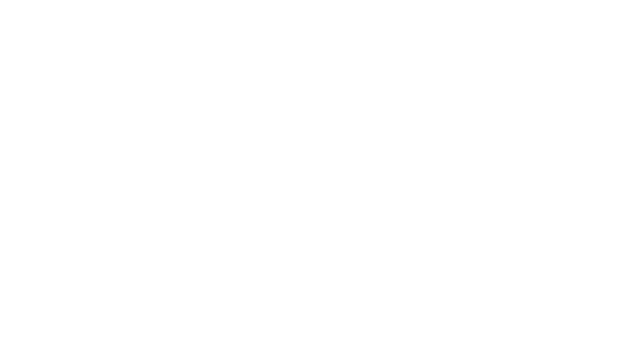
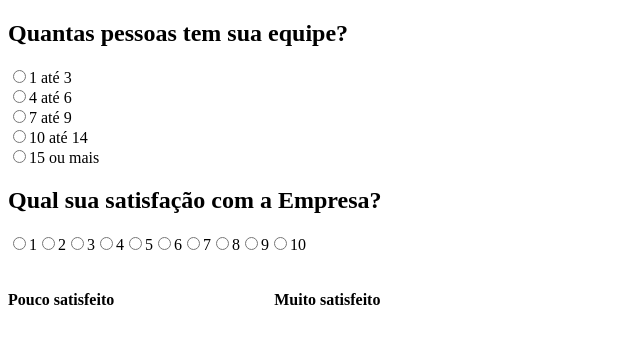
Before and after one commit to MatheusAraujoDev/Desafio-Formulario-Firebase, a React (Create React App) app: page /quiz in a window 1280 px wide. Shown: the top 344 px of the page, without its empty margins (0-640 px from the left). Built offline with nearby package versions, Linux system fonts and the light colour scheme.

Commit message:
Instala Material UI ao projeto

```diff
--- a/package.json
+++ b/package.json
@@ -3,6 +3,9 @@
   "version": "0.1.0",
   "private": true,
   "dependencies": {
+    "@emotion/react": "^11.7.1",
+    "@emotion/styled": "^11.6.0",
+    "@mui/material": "^5.3.1",
     "@testing-library/jest-dom": "^5.16.1",
     "@testing-library/react": "^12.1.2",
     "@testing-library/user-event": "^13.5.0",
--- a/src/App.js
+++ b/src/App.js
@@ -1,12 +1,14 @@
 import React from "react";
 import { BrowserRouter, Switch, Route } from "react-router-dom";
 import Home from "./pages/Home";
+import Questions from "./pages/Questions";
 
 function App() {
   return (
     <BrowserRouter>
       <Switch>
         <Route exact path="/" component={ Home } />
+        <Route exact path="/quiz" component={ Questions } />
       </Switch>
     </BrowserRouter>
   );
--- /dev/null
+++ b/src/pages/Questions.jsx
@@ -0,0 +1,46 @@
+import React from 'react';
+
+export default function Questions() {
+  return (
+    <>
+      <h2>Quantas pessoas tem sua equipe? </h2>
+        <div style={
+        {
+          display: 'flex',
+          flexDirection: 'column' }
+        }>
+          <label>
+            <input type="radio" name='peopleAmount' value="1 até 3" />1 até 3
+          </label>
+          <label>
+            <input type="radio" name='peopleAmount' value="4 até 6" />4 até 6
+          </label>
+          <label>
+            <input type="radio" name='peopleAmount' value="7 até 9" />7 até 9
+          </label>
+          <label>
+            <input type="radio" name='peopleAmount' value="10 até 14" />10 até 14
+          </label>
+          <label>
+            <input type="radio" name='peopleAmount' value="15 ou mais" />15 ou mais
+          </label>
+        </div>
+
+        <div>
+          <h2>Qual sua satisfação com a Empresa?</h2>
+            <label><input type="radio" name="satisfaction" id="" value="1" />1</label>
+            <label><input type="radio" name="satisfaction" id="" value="2" />2</label>
+            <label><input type="radio" name="satisfaction" id="" value="3" />3</label>
+            <label><input type="radio" name="satisfaction" id="" value="4" />4</label>
+            <label><input type="radio" name="satisfaction" id="" value="5" />5</label>
+            <label><input type="radio" name="satisfaction" id="" value="6" />6</label>
+            <label><input type="radio" name="satisfaction" id="" value="7" />7</label>
+            <label><input type="radio" name="satisfaction" id="" value="8" />8</label>
+            <label><input type="radio" name="satisfaction" id="" value="9" />9</label>
+            <label><input type="radio" name="satisfaction" id="" value="10" />10</label>
+          <h4 style={ { display: 'flex',
+          flexDirection: 'row' } }><p style={ { marginRight: '160px' } }>Pouco satisfeito</p><p>Muito satisfeito</p></h4>
+        </div>
+    </>
+  );
+}
```
Also changed, not shown: 1 other file (tests, documents, lock files or other folders).
